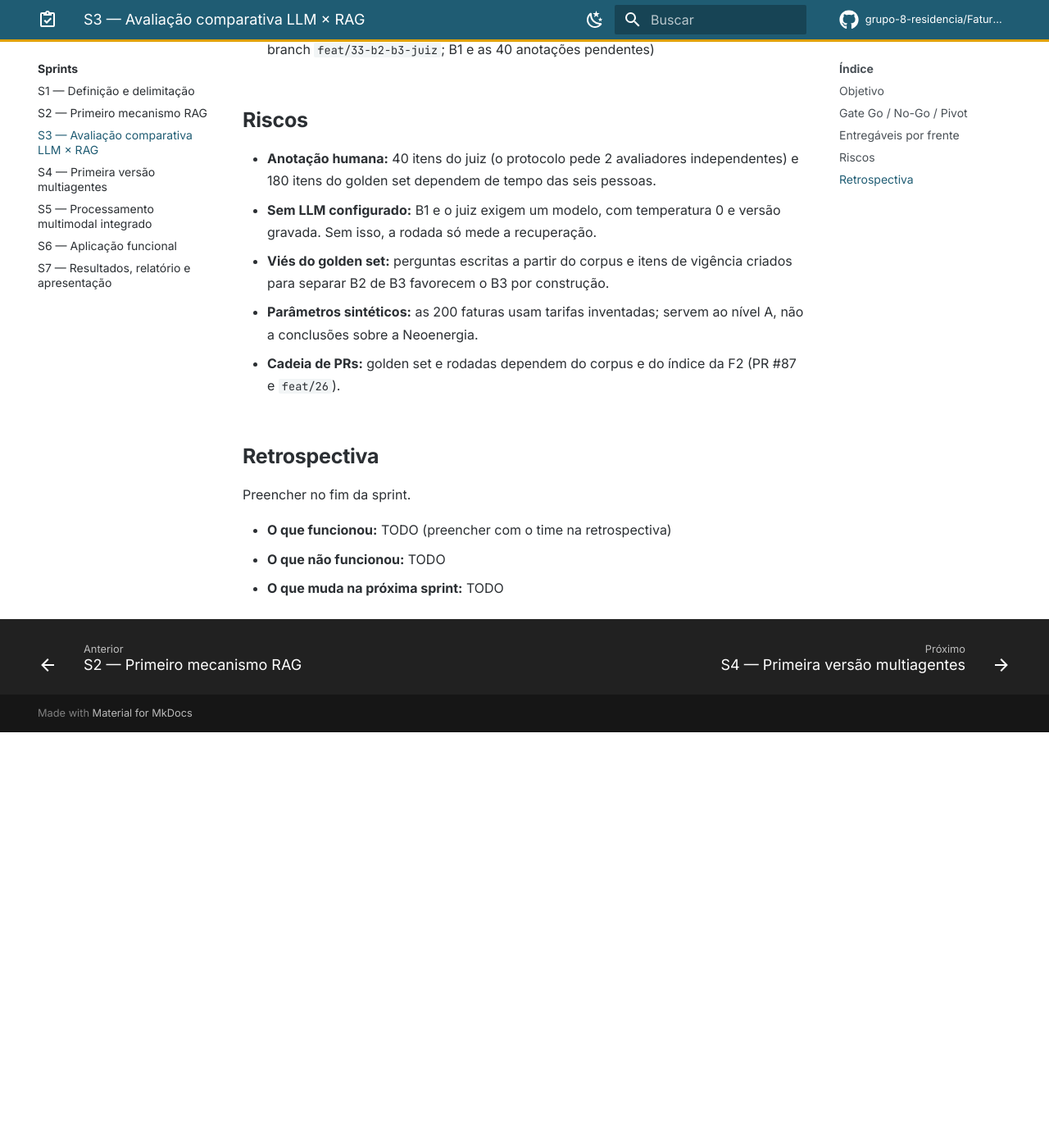
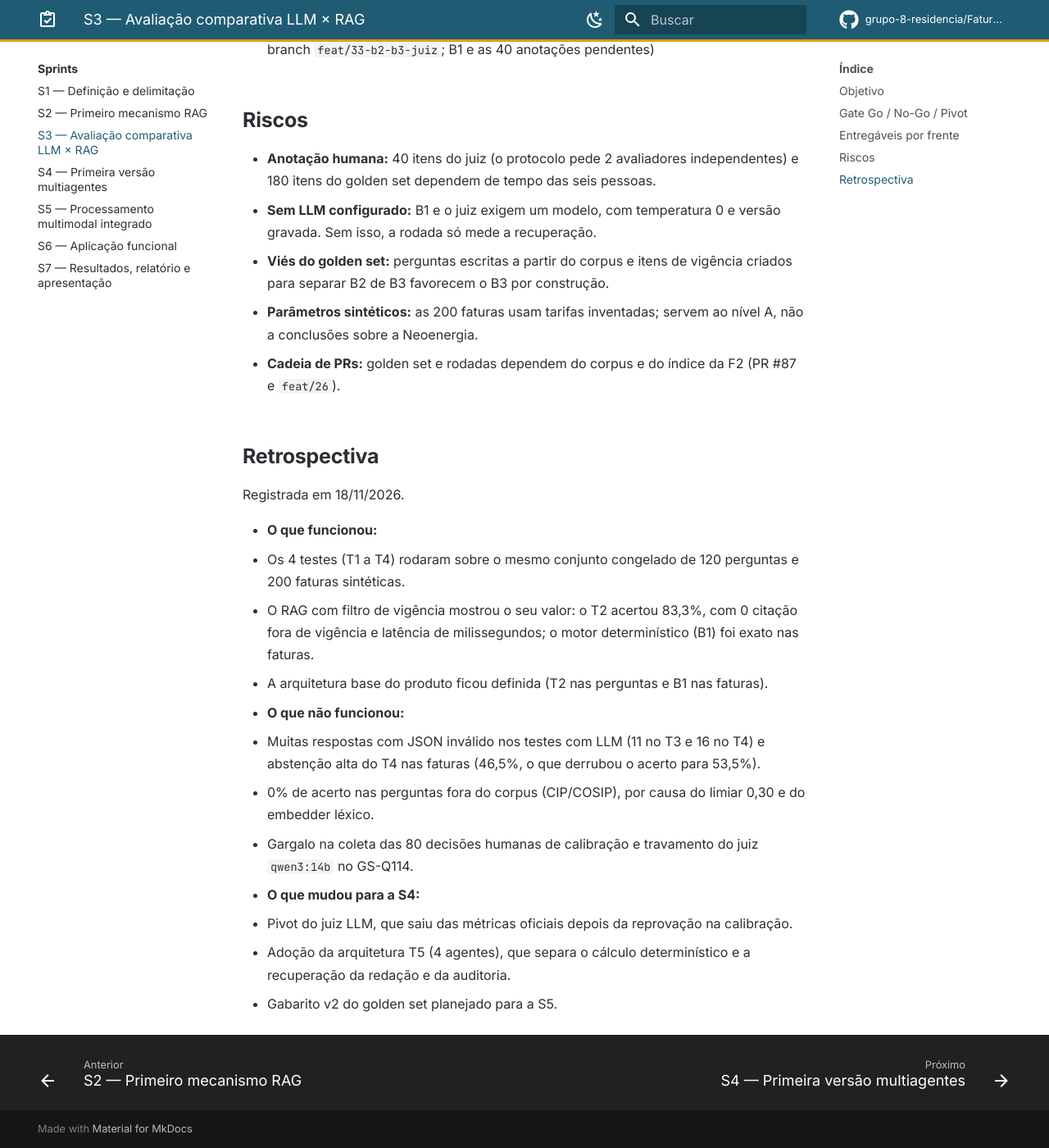
Before and after one commit to grupo-8-residencia/Fatura-Aberta, an MkDocs documentation site: the page built from docs/sprints/s3.md, in a window 1280 px wide and 1400 px high, scrolled down 1892 px. Shown: the whole window at 82% size. Built offline with MkDocs 1.6.1 and Material for MkDocs 9.7.7, drawn with Linux system fonts in a browser that asks for light colours; plug-ins that fetch from the network failed and are left out; comment, search, counter and statistics services are not loaded; before the commit the page ends 2785 px from its top, so only the background shows below that.

Commit message:
docs(sprints): retrospectiva da S3 (#33)
Registrada com o Pedro em 18/11/2026.

Co-Authored-By: Claude Opus 5.5 <noreply@anthropic.com>

```diff
--- a/docs/sprints/s3.md
+++ b/docs/sprints/s3.md
@@ -54,8 +54,21 @@ houver, por anotação humana. A escolha da S3 se mantém (T2 nas perguntas e mo
 
 ## Retrospectiva
 
-Preencher no fim da sprint.
+Registrada em 18/11/2026.
 
-- **O que funcionou:** TODO (preencher com o time na retrospectiva)
-- **O que não funcionou:** TODO
-- **O que muda na próxima sprint:** TODO
+- **O que funcionou:**
+  - Os 4 testes (T1 a T4) rodaram sobre o mesmo conjunto congelado de 120 perguntas e 200 faturas
+    sintéticas.
+  - O RAG com filtro de vigência mostrou o seu valor: o T2 acertou 83,3%, com 0 citação fora de vigência e
+    latência de milissegundos; o motor determinístico (B1) foi exato nas faturas.
+  - A arquitetura base do produto ficou definida (T2 nas perguntas e B1 nas faturas).
+- **O que não funcionou:**
+  - Muitas respostas com JSON inválido nos testes com LLM (11 no T3 e 16 no T4) e abstenção alta do T4 nas
+    faturas (46,5%, o que derrubou o acerto para 53,5%).
+  - 0% de acerto nas perguntas fora do corpus (CIP/COSIP), por causa do limiar 0,30 e do embedder léxico.
+  - Gargalo na coleta das 80 decisões humanas de calibração e travamento do juiz `qwen3:14b` no GS-Q114.
+- **O que mudou para a S4:**
+  - Pivot do juiz LLM, que saiu das métricas oficiais depois da reprovação na calibração.
+  - Adoção da arquitetura T5 (4 agentes), que separa o cálculo determinístico e a recuperação da redação e
+    da auditoria.
+  - Gabarito v2 do golden set planejado para a S5.
```
